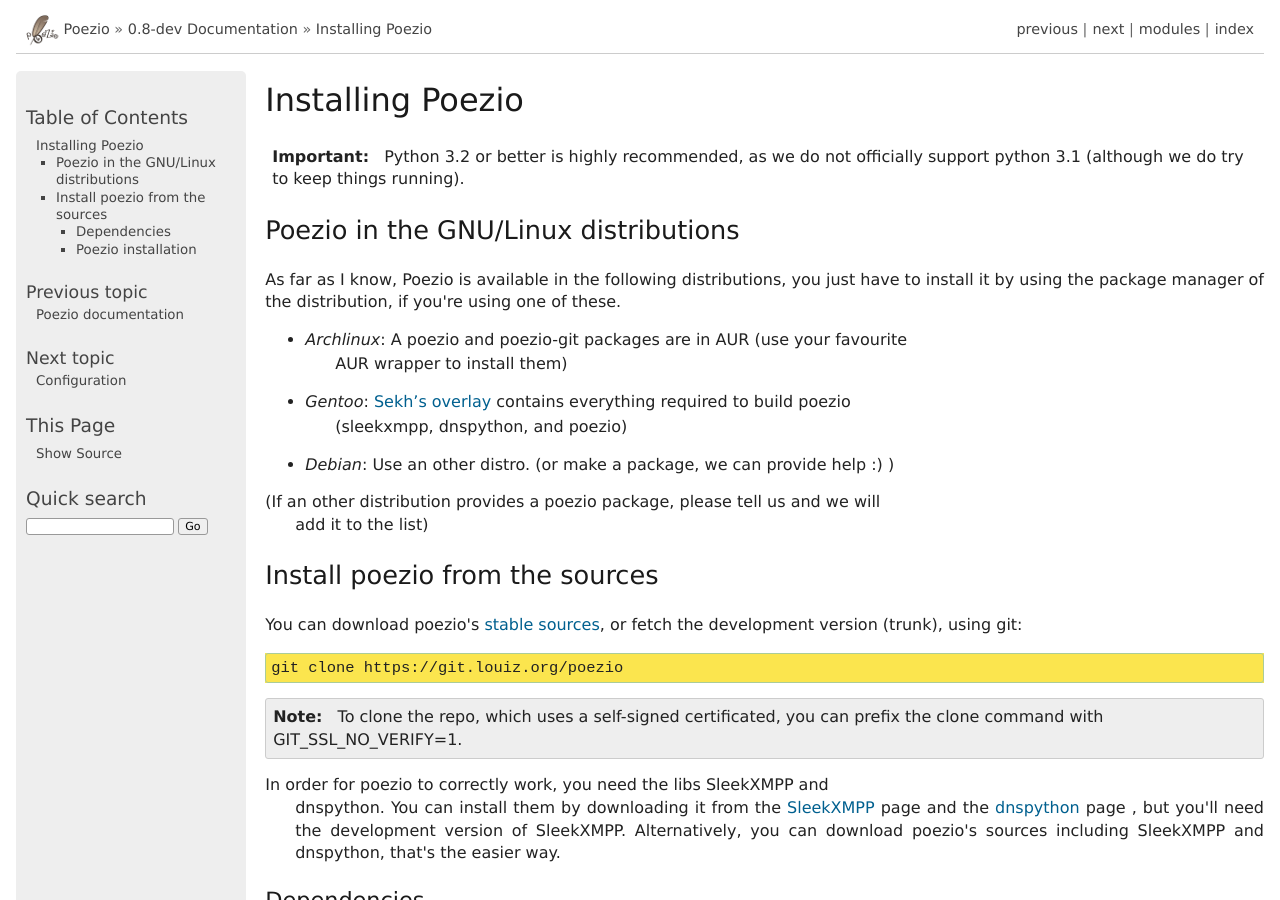
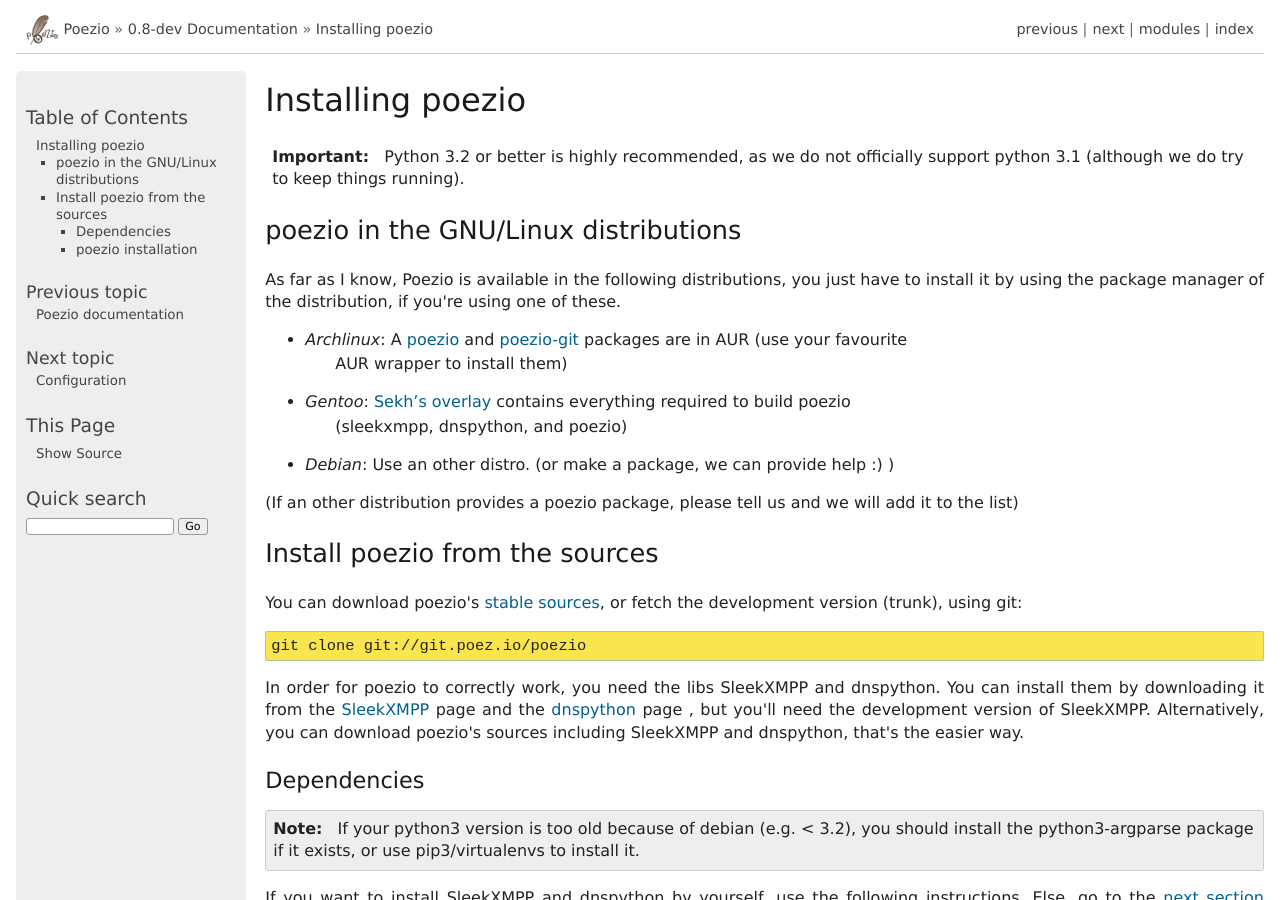
Before and after one commit to poezio/poezio, a Sphinx documentation site: the page built from doc/source/install.rst, in a window 1280 px wide and 900 px high. Built offline with Sphinx 7.4.7, drawn with Linux system fonts in a browser that asks for light colours; some of the changed text lies outside the part shown.

Commit message:
Documentation update

```diff
--- a/doc/source/install.rst
+++ b/doc/source/install.rst
@@ -1,25 +1,25 @@
-Installing Poezio
+Installing poezio
 =================
 
 
 .. important:: Python 3.2 or better is highly recommended, as we do not
     officially support python 3.1 (although we do try to keep things running).
 
-Poezio in the GNU/Linux distributions
+poezio in the GNU/Linux distributions
 -------------------------------------
 
 As far as I know, Poezio is available in the following distributions, you just
 have to install it by using the package manager of the distribution, if you're
 using one of these.
 
-- *Archlinux*: A poezio and poezio-git packages are in AUR (use your favourite
+- *Archlinux*: A poezio_ and poezio-git_ packages are in AUR (use your favourite
     AUR wrapper to install them)
 - *Gentoo*: `Sekh’s overlay`_ contains everything required to build poezio
     (sleekxmpp, dnspython, and poezio)
 - *Debian*: Use an other distro. (or make a package, we can provide help :) )
 
 (If an other distribution provides a poezio package, please tell us and we will
- add it to the list)
+add it to the list)
 
 Install poezio from the sources
 -------------------------------
@@ -29,16 +29,13 @@
 
 .. code-block:: bash
 
-    git clone https://git.louiz.org/poezio
-
-.. note:: To clone the repo, which uses a self-signed certificated, you can
-    prefix the clone command with GIT_SSL_NO_VERIFY=1.
+    git clone git://git.poez.io/poezio
 
 In order for poezio to correctly work, you need the libs SleekXMPP and
- dnspython. You can install them by downloading it from the `SleekXMPP`_
- page and the `dnspython`_ page , but you'll need the development
- version of SleekXMPP. Alternatively, you can download poezio's sources
- including SleekXMPP and dnspython, that's the easier way.
+dnspython. You can install them by downloading it from the `SleekXMPP`_
+page and the `dnspython`_ page , but you'll need the development
+version of SleekXMPP. Alternatively, you can download poezio's sources
+including SleekXMPP and dnspython, that's the easier way.
 
 """"""""""""
 Dependencies
@@ -101,11 +103,11 @@
     ./update.sh
 
 If you have git installed, it will download and update locally the
- libraries for you. (and if you don’t have git installed, install it)
+libraries for you. (and if you don’t have git installed, install it)
 
 
 If you don't want to install poezio but just test it (or keep a development
- version), do:
+version), do:
 
 .. code-block:: bash
 
--- a/doc/source/theme/templates/layout.html
+++ b/doc/source/theme/templates/layout.html
@@ -2,7 +2,7 @@
 {% block rootrellink %}
         <li><img src="{{ pathto('_static/poezio.png', 1) }}" alt=""
                  style="vertical-align: middle; margin-top: -1px"/></li>
-        <li><a href="http://poezio.eu/">Poezio</a>{{ reldelim1 }}</li>
+        <li><a href="http://poez.io/">Poezio</a>{{ reldelim1 }}</li>
         <li>
           <a href="{{ pathto('index') }}">{{ shorttitle }}</a>{{ reldelim1 }}
         </li>
--- a/doc/stub/potr/context.py
+++ b/doc/stub/potr/context.py
@@ -7,3 +7,4 @@
 STATE_ENCRYPTED, STATE_PLAINTEXT, STATE_FINISHED = 1, 1, 1
 class Context: pass
 class Account: pass
+class crypt: pass
```
Also changed, not shown: other parts of doc/source/install.rst (+8 -1 lines), 1 other file.
